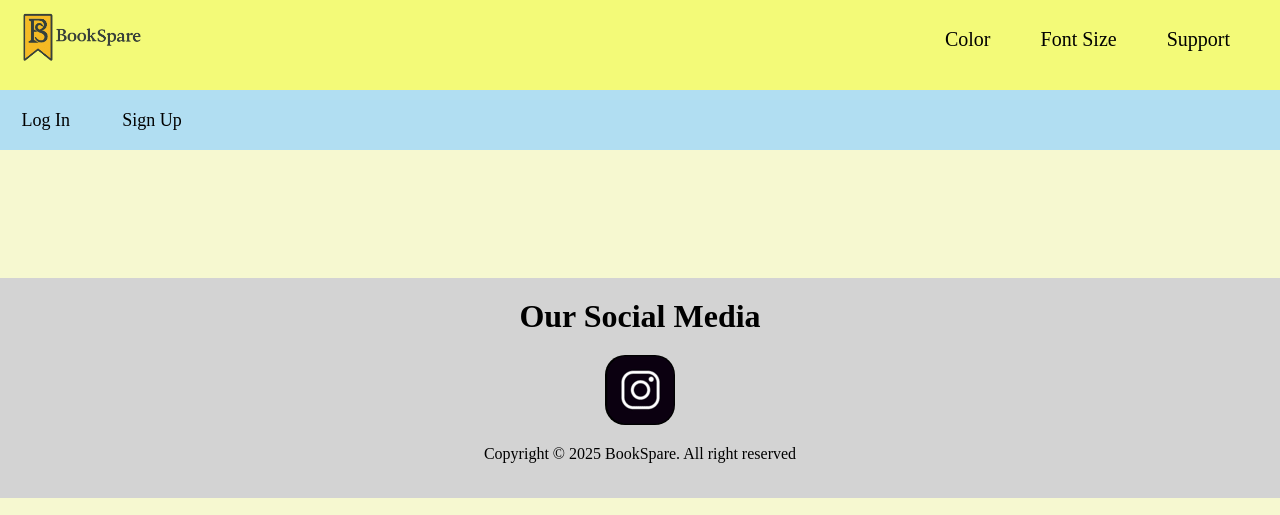
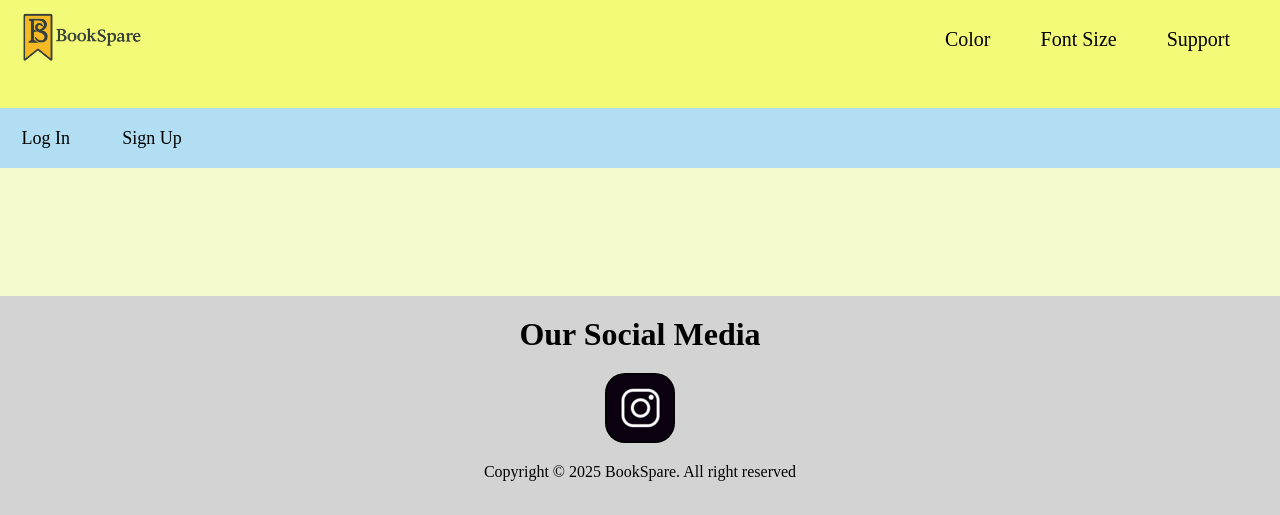
Before and after one commit to wanxian23/BookReview_BorrowingSystem, a PHP site: page / in a window 1280 px wide. Shown: the top 515 px of the page. Run offline with PHP 8.4, Linux system fonts and the light colour scheme; some libraries are stand-ins or nearby versions.

Commit message:
Update style.css

```diff
--- a/style.css
+++ b/style.css
@@ -40,7 +40,7 @@ header #logoImage {
 
 header nav {
     width: 70%;
-    margin: 18px 0 0 10px;
+    margin: 18px 0 18px 10px;
 }
 
 header #firstHeader nav {
@@ -260,7 +260,7 @@ footer a:hover {
 @media (min-width: 620px) and (max-width: 1250px) {
     header nav {
         width: 70%;
-        margin: 12px 0 0 10px;
+        margin: 12px 0 12px 10px;
         font-size: 18px;
     }
 
```
